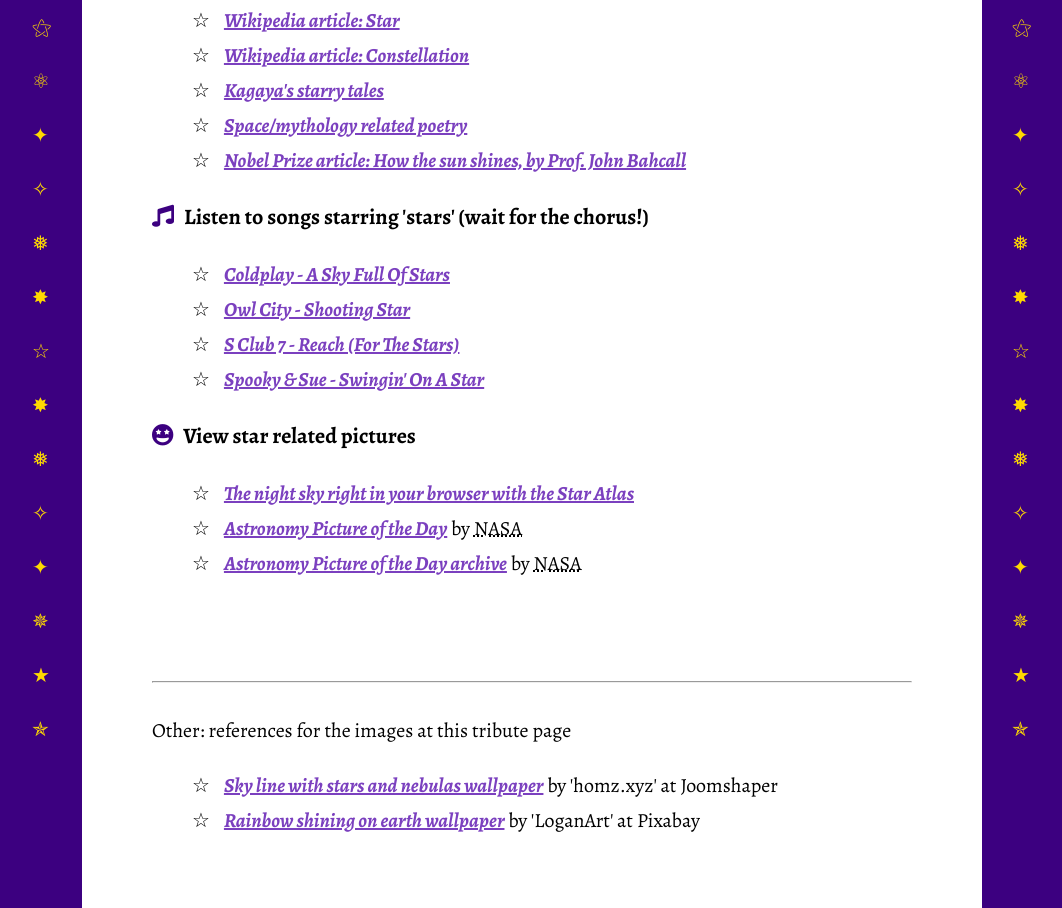
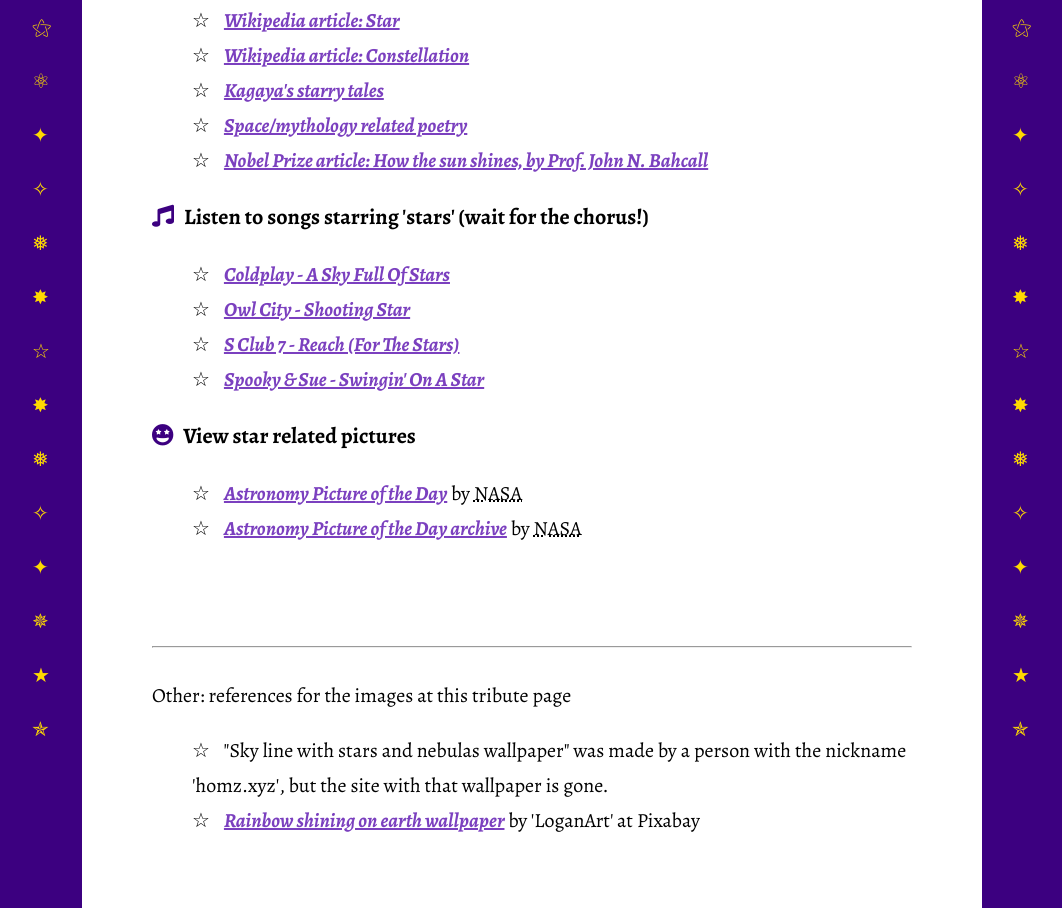
Before and after one commit to vmeijer/tribute-to-the-stars, a website: page index.html in a window 1280 px wide. Shown: the part 2328-3236 px from the top of the page, without its empty margins (108-1170 px from the left). Drawn offline with nearby package versions, Linux system fonts and the light colour scheme.

Commit message:
Fix broken links

```diff
--- a/index.html
+++ b/index.html
@@ -99,7 +99,7 @@
 
                     <ul>
                         <li>
-                            <a id="tribute-link" href="http://en.wikipedia.org/wiki/Star" rel="noreferrer" target="_blank">Wikipedia article: Star</a>
+                            <a id="tribute-link" href="https://en.wikipedia.org/wiki/Star" rel="noreferrer" target="_blank">Wikipedia article: Star</a>
                         </li>
                         <li>
                             <a href="https://en.wikipedia.org/wiki/Constellation" rel="noreferrer" target="_blank">Wikipedia article: Constellation</a>
@@ -111,7 +111,7 @@
                             <a href="https://www.windows2universe.org/art_and_music/poems.html" rel="noreferrer" target="_blank">Space/mythology related poetry</a>
                         </li>
                         <li>
-                            <a href="http://www.nobelprize.org/nobel_prizes/themes/physics/fusion/index.html" rel="noreferrer" target="_blank">Nobel Prize article: How the sun shines, by Prof. John Bahcall</a>
+                            <a href="https://www.nobelprize.org/prizes/themes/how-the-sun-shines/" rel="noreferrer" target="_blank">Nobel Prize article: How the sun shines, by Prof. John N. Bahcall</a>
                         </li>
                     </ul>
 
@@ -134,13 +134,10 @@
                     <h3><i class="fas fa-grin-stars fa-md"></i>View star related pictures</h3>
                     <ul>
                         <li>
-                            <a href="https://staratlas.com/" rel="noreferrer" target="_blank">The night sky right in your browser with the Star Atlas</a>
+                            <a href="https://apod.nasa.gov/apod/astropix.html" rel="noreferrer" target="_blank">Astronomy Picture of the Day</a> by <abbr title="National Aeronautic Space Administration">NASA</abbr>
                         </li>
                         <li>
-                            <a href="http://apod.nasa.gov/apod/astropix.html" rel="noreferrer" target="_blank">Astronomy Picture of the Day</a> by <abbr title="National Aeronautic Space Administration">NASA</abbr>
-                        </li>
-                        <li>
-                            <a href="http://apod.nasa.gov/apod/archivepix.html" rel="noreferrer" target="_blank">Astronomy Picture of the Day archive</a> by <abbr title="National Aeronautic Space Administration">NASA</abbr>
+                            <a href="https://apod.nasa.gov/apod/archivepix.html" rel="noreferrer" target="_blank">Astronomy Picture of the Day archive</a> by <abbr title="National Aeronautic Space Administration">NASA</abbr>
                         </li>
                     </ul>
                 </div>
@@ -150,7 +147,7 @@
                     Other: references for the images at this tribute page
                     <ul>
                         <li>
-                            <a href="https://www.jooomshaper.com/WDF-418425.html" rel="noreferrer" target="_blank">Sky line with stars and nebulas wallpaper</a> by 'homz.xyz' at Joomshaper
+                            "Sky line with stars and nebulas wallpaper" was made by a person with the nickname 'homz.xyz', but the site with that wallpaper is gone.
                         </li>
                         <li>
                             <a href="https://pixabay.com/illustrations/rainbow-space-planet-science-earth-657382/" rel="noreferrer" target="_blank">Rainbow shining on earth wallpaper</a> by 'LoganArt' at Pixabay
```
